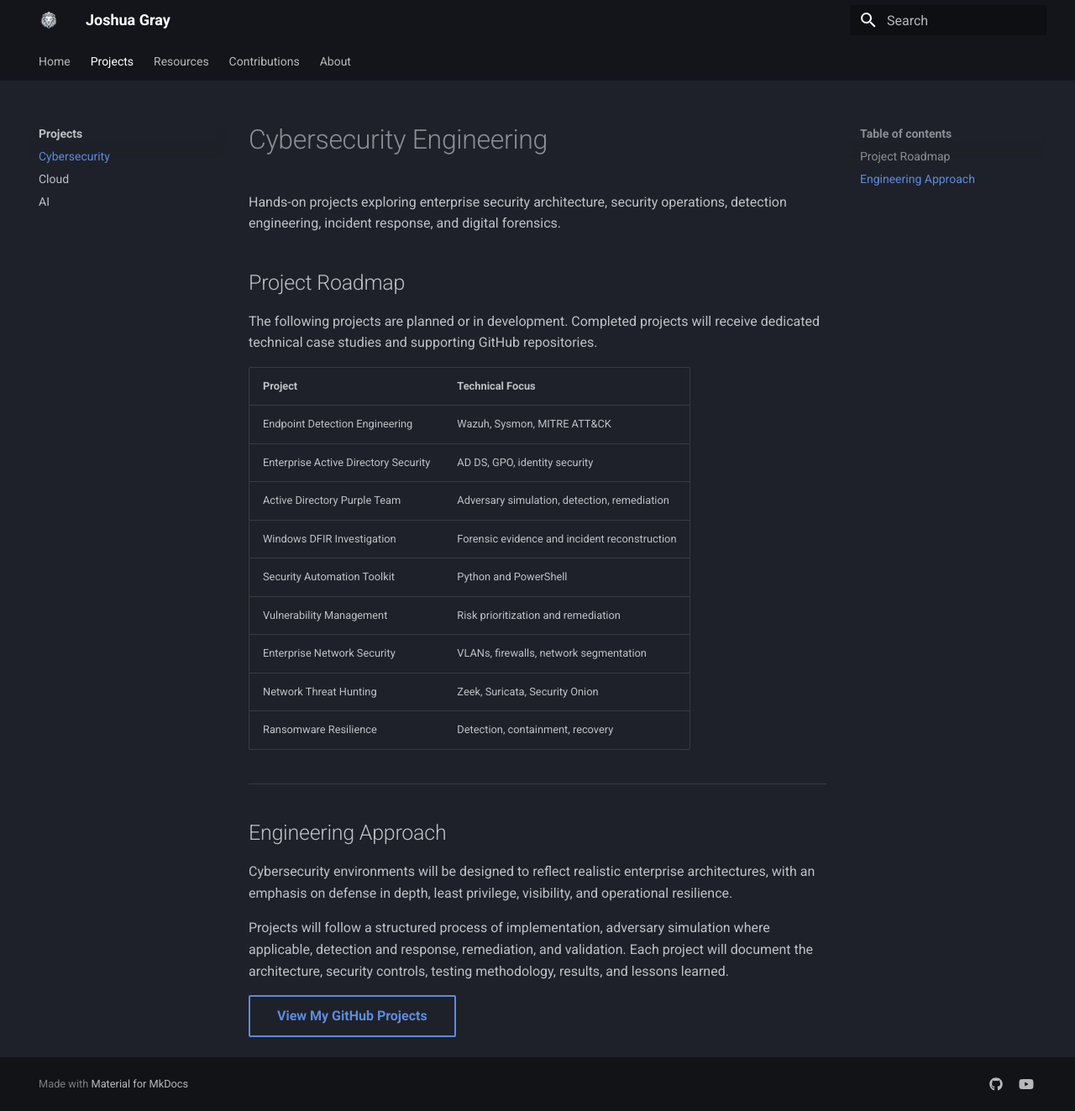
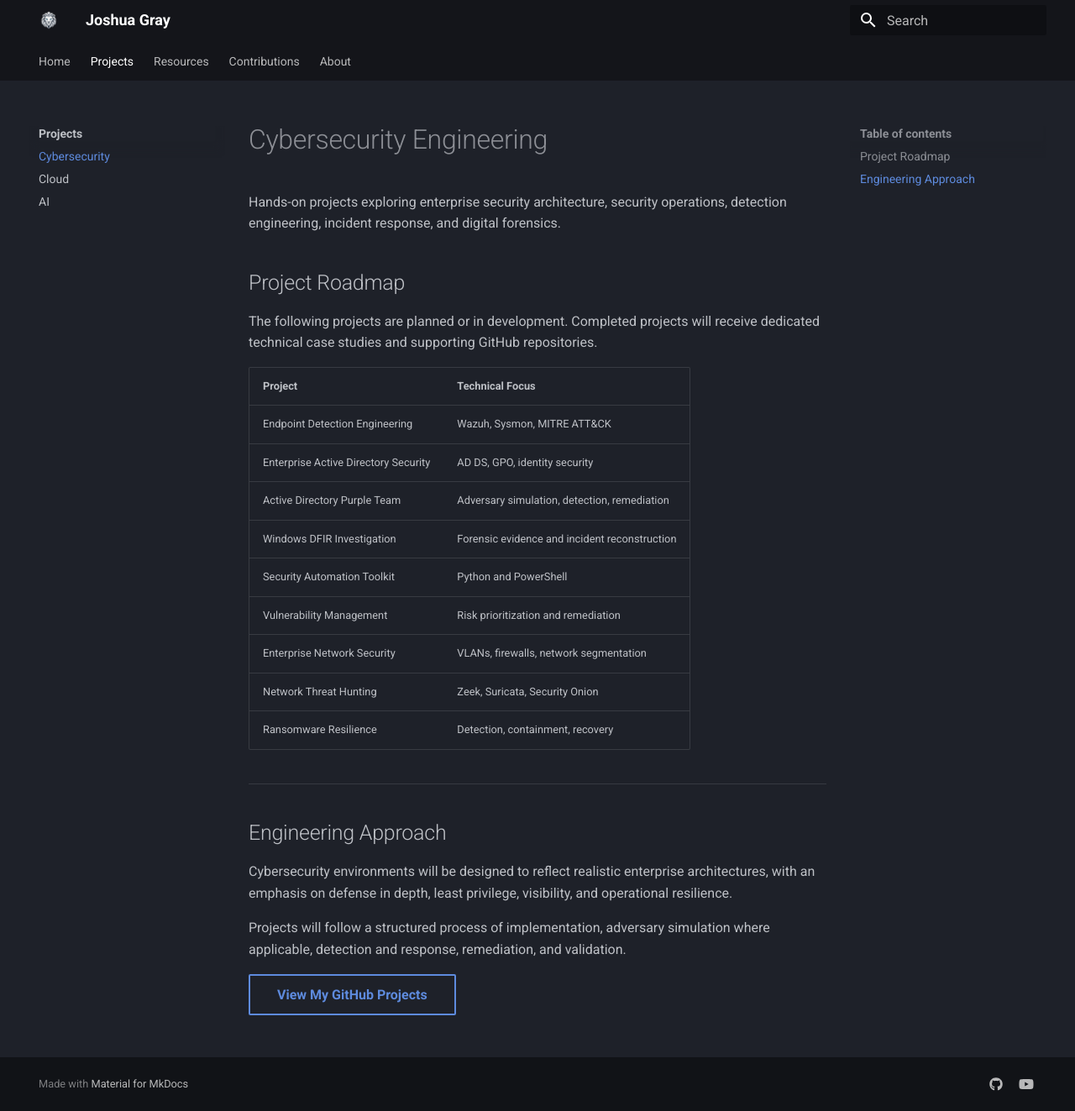
Before and after one commit to joshua-gray-sec/joshua-gray-sec.github.io, an MkDocs documentation site: the page built from docs/projects/cybersecurity.md, in a window 1280 px wide and 1323 px high. Shown: the whole window at 84% size. Built offline with MkDocs 1.6.1 and Material for MkDocs 9.7.7, drawn with Linux system fonts in a browser that asks for light colours.

Commit message:
Update Cybersecurity Project Engineering Approach Succint

```diff
--- a/docs/projects/cybersecurity.md
+++ b/docs/projects/cybersecurity.md
@@ -28,6 +28,6 @@ studies and supporting GitHub repositories.
 
 Cybersecurity environments will be designed to reflect realistic enterprise architectures, with an emphasis on defense in depth, least privilege, visibility, and operational resilience.
 
-Projects will follow a structured process of implementation, adversary simulation where applicable, detection and response, remediation, and validation. Each project will document the architecture, security controls, testing methodology, results, and lessons learned.
+Projects will follow a structured process of implementation, adversary simulation where applicable, detection and response, remediation, and validation.
 
 [View My GitHub Projects](https://github.com/joshua-gray-sec){ .md-button }
```
